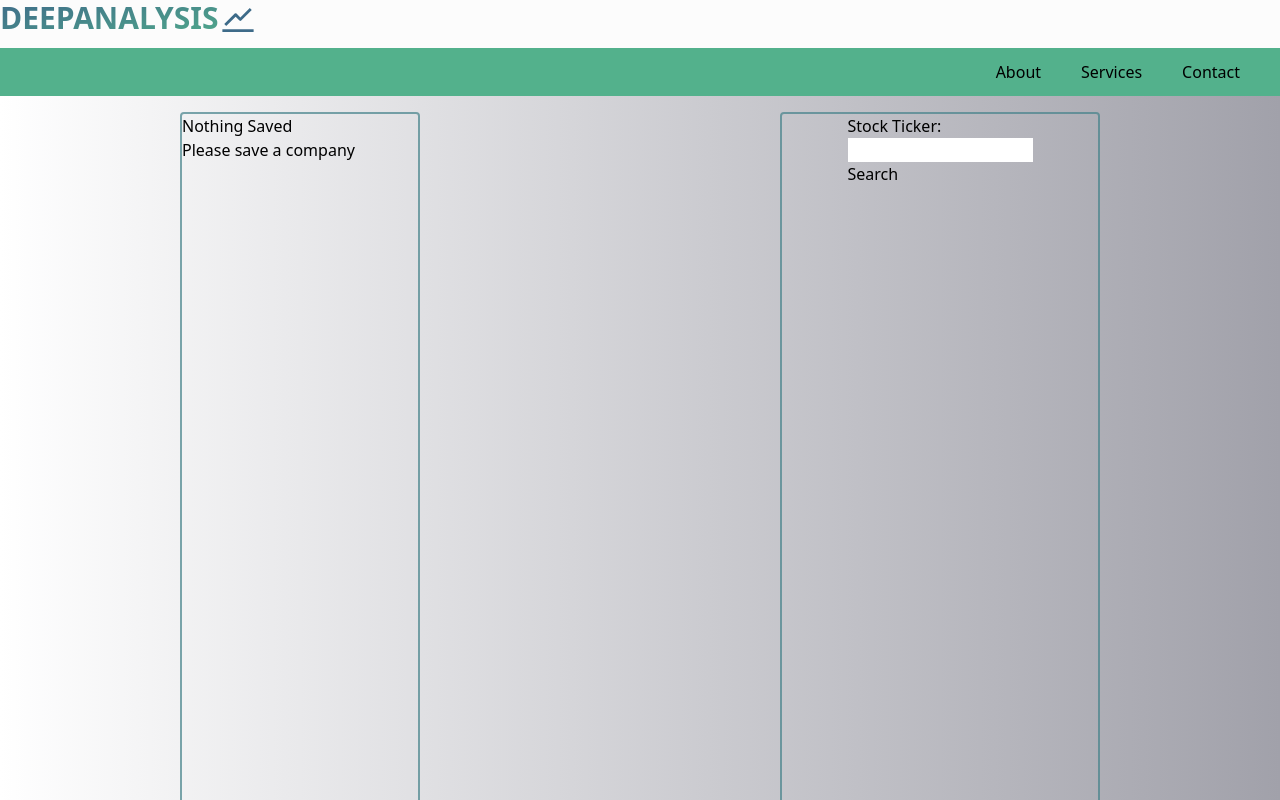
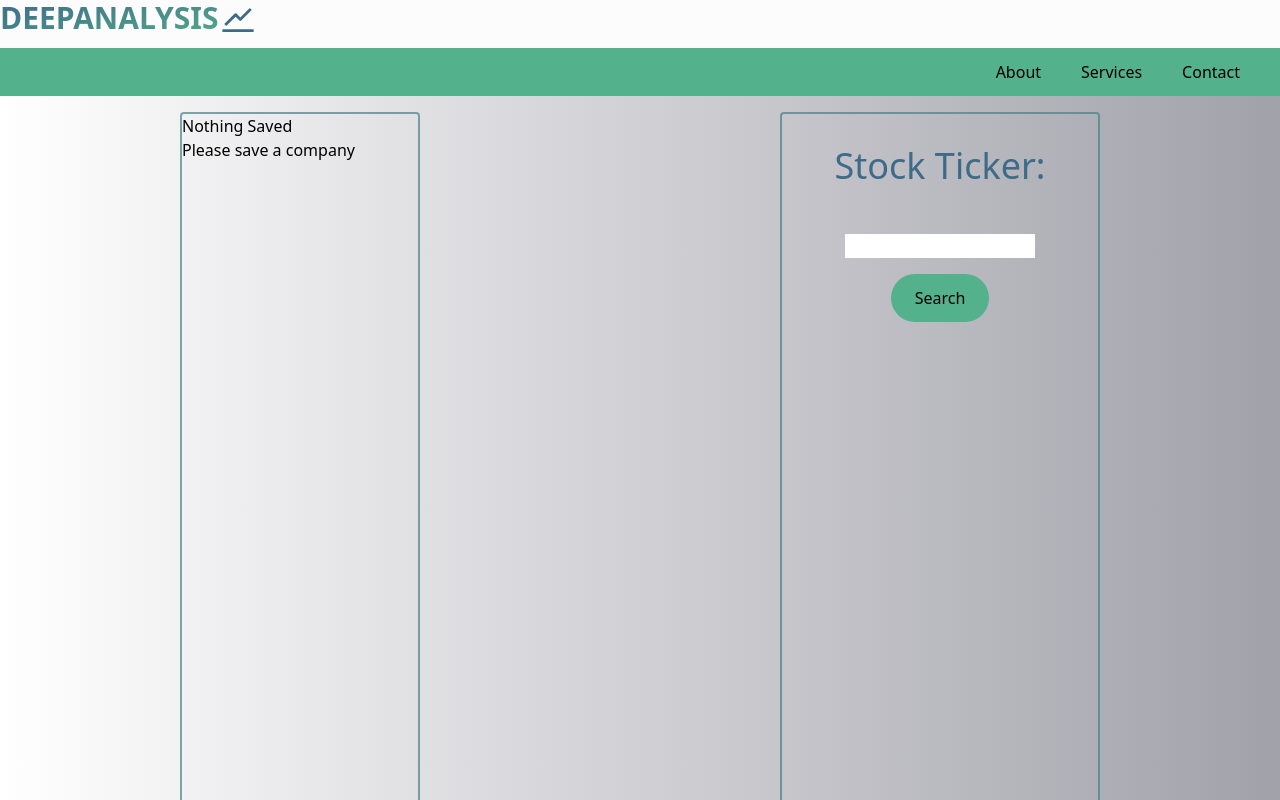
Before and after one commit to Ledan-bot/FARA, a React app: page /#/search in a window 1280 px wide. Shown: the top 800 px of the page. Built offline with nearby package versions, Linux system fonts and the light colour scheme.

Commit message:
updated Search form

```diff
--- a/src/components/HomePage/TickerSearch.jsx
+++ b/src/components/HomePage/TickerSearch.jsx
@@ -14,11 +14,10 @@ export default function TickerSearch() {
   }
 
   return (
-    <form onSubmit={searchTicker}>
-      <p>Stock Ticker:</p>
-      <input type="text" size='15' maxLength="30" onChange={e => updateInput(e.target.value)} />
-      <br />
-      <button type="Submit">Search</button>
+    <form onSubmit={searchTicker} className=" w-full flex flex-col items-center">
+      <p className="text-daBlue text-4xl my-8">Stock Ticker:</p>
+      <input type="text" size='15' maxLength="30" onChange={e => updateInput(e.target.value)} className="w-3/5 my-4"/>
+      <button type="Submit" className="bg-daGreen rounded-full py-3 px-6">Search</button>
     </form>
   )
 }
```
